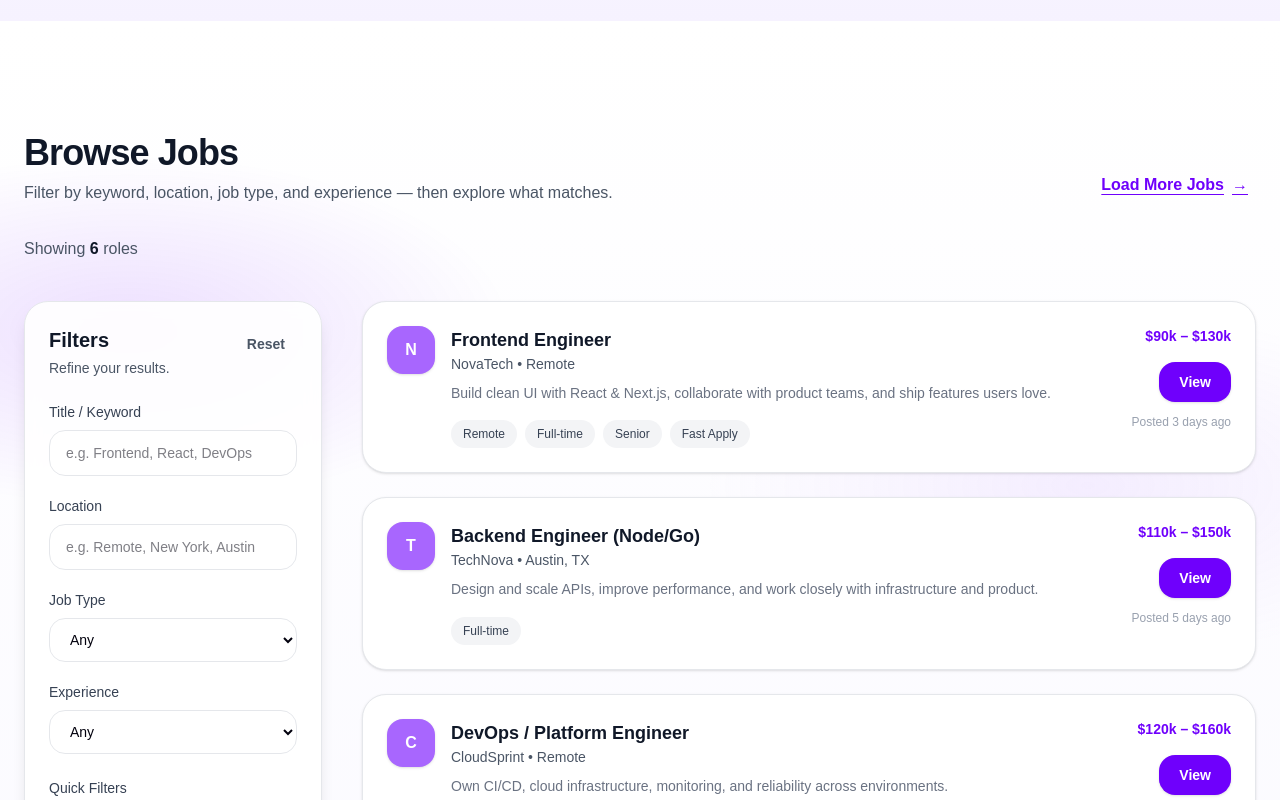
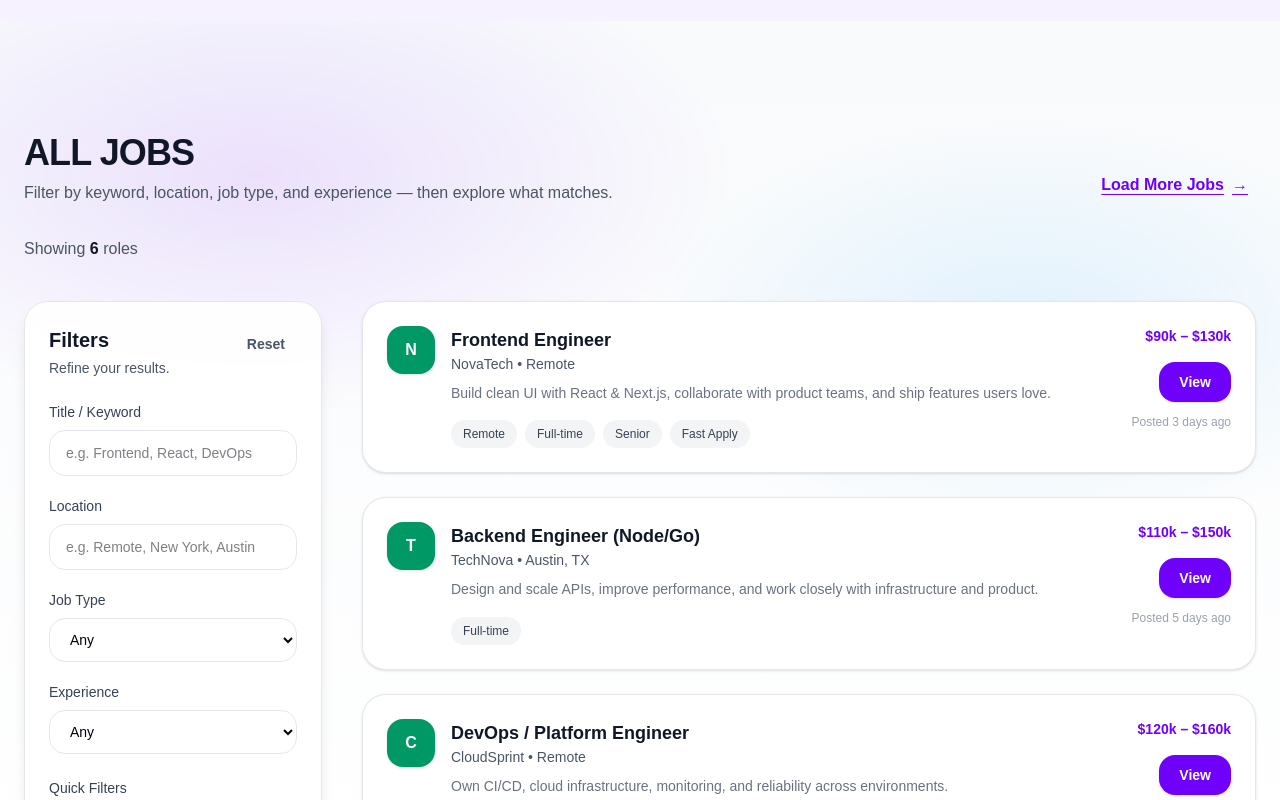
Before and after one commit to adebisidolapo/technicaljobboard, a Next.js app in the folder jobboard/: page / in a window 1280 px wide. Shown: the part 2280-3080 px from the top of the page. Built offline with nearby package versions, Linux system fonts and the light colour scheme.

Commit message:
update all browse job section

```diff
--- a/jobboard/app/globals.css
+++ b/jobboard/app/globals.css
@@ -271,3 +271,11 @@ body {
   transform: translateY(-2px);
   box-shadow: 0 18px 40px rgba(0,0,0,0.08);
 }
+/* ================= BROWSE JOBS BACKGROUND ================= */
+.browse-bg {
+  background:
+    radial-gradient(800px 400px at 20% 10%, rgba(111, 0, 252, 0.10), transparent 60%),
+    radial-gradient(700px 380px at 80% 20%, rgba(0, 153, 255, 0.10), transparent 55%),
+    radial-gradient(650px 420px at 50% 100%, rgba(16, 185, 129, 0.10), transparent 60%),
+    linear-gradient(180deg, #f8fafc 0%, #ffffff 55%, #f9fafb 100%);
+}
--- a/jobboard/app/page.tsx
+++ b/jobboard/app/page.tsx
@@ -654,15 +654,15 @@ const CATEGORIES = [
 </section>
 
 {/* ================= BROWSE JOBS ================= */}
-<section id="jobs" className="py-28 relative jobs-bg">
+<section id="jobs" className="py-24 md:py-28 relative browse-bg overflow-hidden">
   <div className="max-w-7xl mx-auto px-6">
 
     {/* Header */}
     <div className="flex flex-col md:flex-row md:items-end md:justify-between gap-4 mb-8">
       <div>
         <h2 className="text-3xl md:text-4xl font-semibold tracking-tight text-gray-900">
-          Browse Jobs
-        </h2>
+  ALL JOBS
+</h2>
         <p className="text-gray-600 mt-2 max-w-2xl">
           Filter by keyword, location, job type, and experience — then explore what matches.
         </p>
@@ -816,9 +816,9 @@ const CATEGORIES = [
             roles
           </div>
 
-          <div className="flex flex-col lg:flex-row gap-10">
+<div className="flex flex-col lg:flex-row gap-8 lg:gap-10">
             {/* ================= FILTERS ================= */}
-            <aside className="lg:w-1/4 w-full lg:sticky lg:top-28 h-fit">
+<aside className="lg:w-1/4 w-full lg:sticky lg:top-24 h-fit">
               <div className="rounded-3xl p-6 shadow-lg border border-gray-200 bg-white/90 backdrop-blur">
                 <div className="flex items-start justify-between gap-3 mb-6">
                   <div>
@@ -948,13 +948,15 @@ const CATEGORIES = [
                 filteredJobs.map((job, idx) => (
                   <div
                     key={idx}
-                    className="bg-white rounded-3xl p-6 shadow-sm hover:shadow-lg transition
-                               border border-gray-200 flex flex-col md:flex-row md:justify-between md:items-start gap-6"
+                    className="bg-white rounded-3xl p-5 md:p-6 shadow-sm hover:shadow-lg transition
+           border border-gray-200 flex flex-col md:flex-row md:justify-between md:items-start gap-5 md:gap-6"
+
                   >
                     <div className="flex gap-4 min-w-0">
-                      <div className="w-12 h-12 shrink-0 rounded-2xl bg-[#A866FE] text-white flex items-center justify-center font-bold shadow-sm">
-                        {job.company.charAt(0)}
-                      </div>
+                      <div className="w-12 h-12 shrink-0 rounded-2xl bg-emerald-600 text-white flex items-center justify-center font-bold shadow-sm">
+  {job.company.charAt(0)}
+</div>
+
 
                       <div className="min-w-0">
                         <h3 className="text-lg font-semibold text-gray-900 truncate">
```
